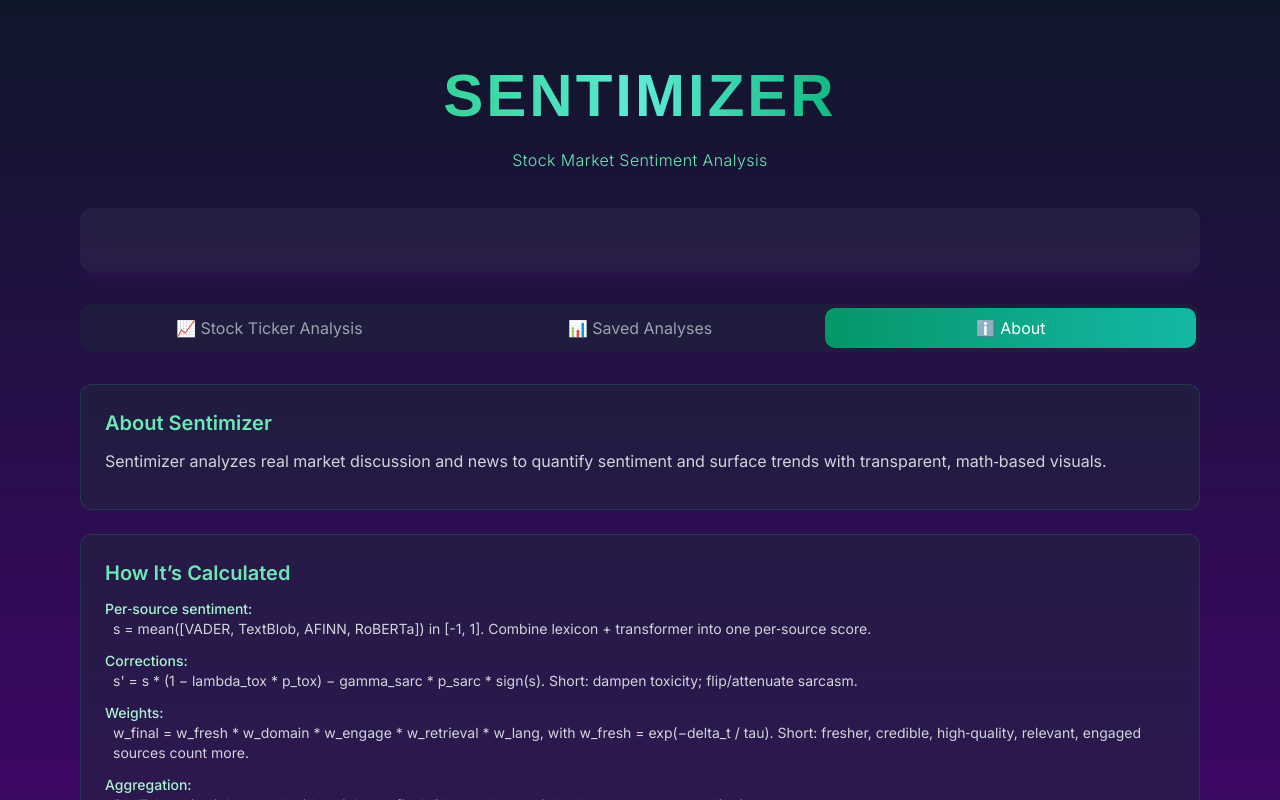
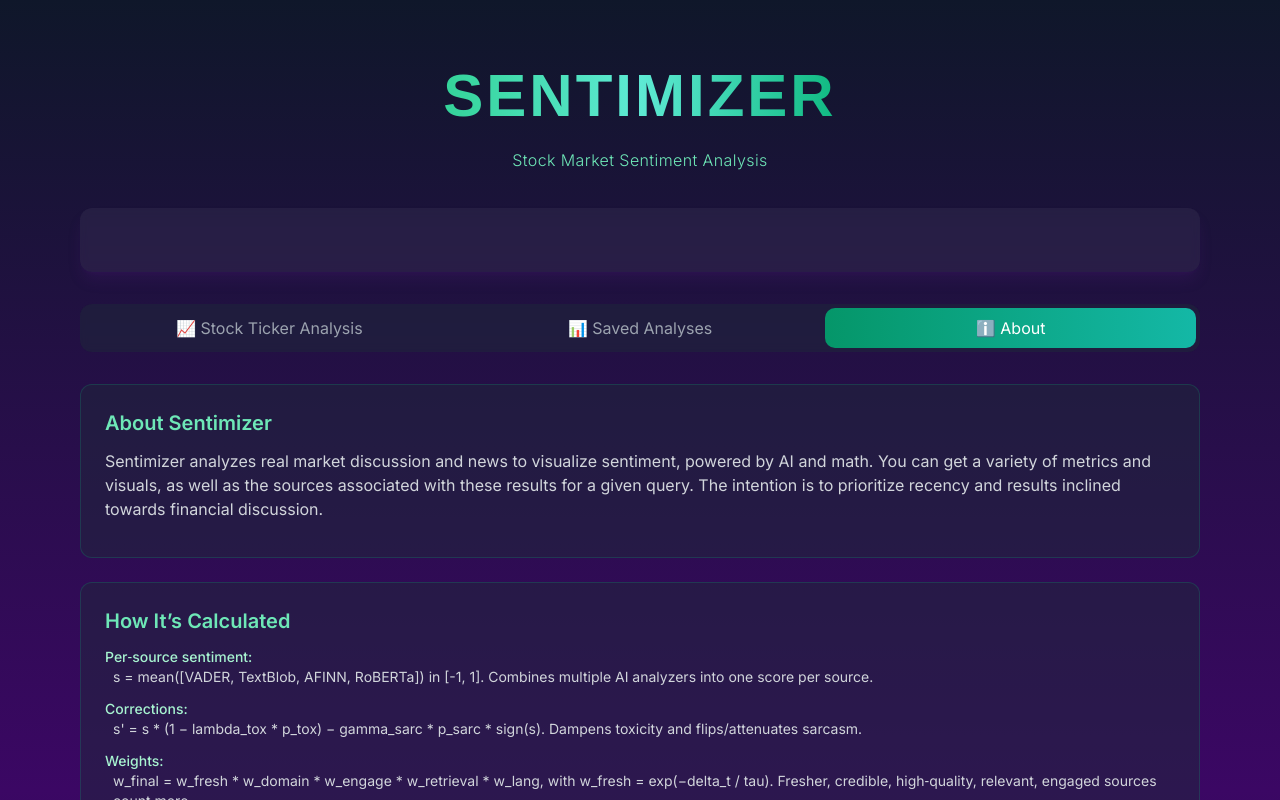
Before and after one commit to shawyan-t/senti, a Next.js app in the folder sentiment-sphere/: page / in a window 1280 px wide. Both pictures are taken after a click on the button "ℹ️ About". Shown: the top 800 px of the page. Built offline with nearby package versions, Linux system fonts and the light colour scheme.

Commit message:
Minor tweaks to about section

```diff
--- a/sentiment-sphere/app/page.tsx
+++ b/sentiment-sphere/app/page.tsx
@@ -442,7 +442,7 @@ export default function Home() {
                     >
                       <h3 className="text-xl font-semibold text-emerald-300 mb-3">About Sentimizer</h3>
                       <p className="text-gray-300 mb-3">
-                        Sentimizer analyzes real market discussion and news to quantify sentiment and surface trends with transparent, math‑based visuals.
+                        Sentimizer analyzes real market discussion and news to visualize sentiment, powered by AI and math. You can get a variety of metrics and visuals, as well as the sources associated with these results for a given query. The intention is to prioritize recency and results inclined towards financial discussion.
                       </p>
 
                     </motion.div>
@@ -459,49 +459,49 @@ export default function Home() {
                         <div>
                           <span className="font-medium text-emerald-200">Per‑source sentiment:</span>
                           <span className="ml-2 block text-gray-300">
-                            s = mean([VADER, TextBlob, AFINN, RoBERTa]) in [-1, 1]. Combine lexicon + transformer into one per‑source score.
+                            s = mean([VADER, TextBlob, AFINN, RoBERTa]) in [-1, 1]. Combines multiple AI analyzers into one score per source.
                           </span>
                         </div>
                         <div>
                           <span className="font-medium text-emerald-200">Corrections:</span>
                           <span className="ml-2 block text-gray-300">
-                            s' = s * (1 − lambda_tox * p_tox) − gamma_sarc * p_sarc * sign(s). Short: dampen toxicity; flip/attenuate sarcasm.
+                            s' = s * (1 − lambda_tox * p_tox) − gamma_sarc * p_sarc * sign(s). Dampens toxicity and flips/attenuates sarcasm.
                           </span>
                         </div>
                         <div>
                           <span className="font-medium text-emerald-200">Weights:</span>
                           <span className="ml-2 block text-gray-300">
-                            w_final = w_fresh * w_domain * w_engage * w_retrieval * w_lang, with w_fresh = exp(−delta_t / tau). Short: fresher, credible, high‑quality, relevant, engaged sources count more.
+                            w_final = w_fresh * w_domain * w_engage * w_retrieval * w_lang, with w_fresh = exp(−delta_t / tau). Fresher, credible, high‑quality, relevant, engaged sources count more.
                           </span>
                         </div>
                         <div>
                           <span className="font-medium text-emerald-200">Aggregation:</span>
                           <span className="ml-2 block text-gray-300">
-                            S = Tukey biweight over s&apos; with weights w_final. Short: robust weighted mean to reduce outlier impact.
+                            S = Tukey biweight over s' with weights w_final. Robust weighted mean to reduce outlier impact.
                           </span>
                         </div>
                         <div>
                           <span className="font-medium text-emerald-200">Uncertainty:</span>
                           <span className="ml-2 block text-gray-300">
-                            Mean CI via bootstrap; proportions via Wilson intervals. Short: honest intervals for averages and shares.
+                            Mean CI via bootstrap; proportions via Wilson intervals. Honest confidence intervals for averages and percentages.
                           </span>
                         </div>
                         <div>
                           <span className="font-medium text-emerald-200">VAD (valence/arousal/dominance):</span>
                           <span className="ml-2 block text-gray-300">
-                            (v, a, d) in [-1,1]^3 from emotion probabilities and s. Short: map emotion mix and sentiment to VAD.
+                            (v, a, d) in [-1,1]³ from emotion probabilities and s. Maps emotion mix and sentiment to psychological dimensions.
                           </span>
                         </div>
                         <div>
                           <span className="font-medium text-emerald-200">Timeline:</span>
                           <span className="ml-2 block text-gray-300">
-                            Rolling mean(s) over dated s' plus OLS trend y = a + b * t. Short: smooth trajectories and show trend line.
+                            Rolling mean(s) over dated s' plus OLS trend y = a + b * t. Smooths trajectories and shows trend direction.
                           </span>
                         </div>
                         <div>
                           <span className="font-medium text-emerald-200">3D UMAP:</span>
                           <span className="ml-2 block text-gray-300">
-                            Embed(text) → UMAP 3D; color = sentiment; (optional) size/opacity = weight/recency. Short: cluster topics and sentiment in 3D.
+                            Embed(text) → UMAP 3D; color = sentiment; (optional) size/opacity = weight/recency. Clusters topics and sentiment in 3D space.
                           </span>
                         </div>
                       </div>
@@ -514,11 +514,12 @@ export default function Home() {
                       transition={{ delay: 0.1, duration: 0.4 }}
                       className="bg-slate-800/50 border border-emerald-500/20 rounded-lg p-6"
                     >
-                      <h3 className="text-xl font-semibold text-emerald-300 mb-3">Purpose</h3>
+                      <h3 className="text-xl font-semibold text-emerald-300 mb-3">Credits</h3>
                       <p className="text-gray-300">
-                        Provide a clear, math‑driven view of market sentiment: no synthetic data, transparent methods, and visuals that make source‑level
-                        evidence, uncertainty, and trends easy to inspect.
-                      </p>
+    Created by <a href="https://shawyan.net" className="text-emerald-300 hover:text-emerald-200">Shawyan
+  Tabari</a>.
+    Built with Next.js, Python, and OpenAI APIs.
+  </p>
                     </motion.div>
                   </div>
                 )}
```
